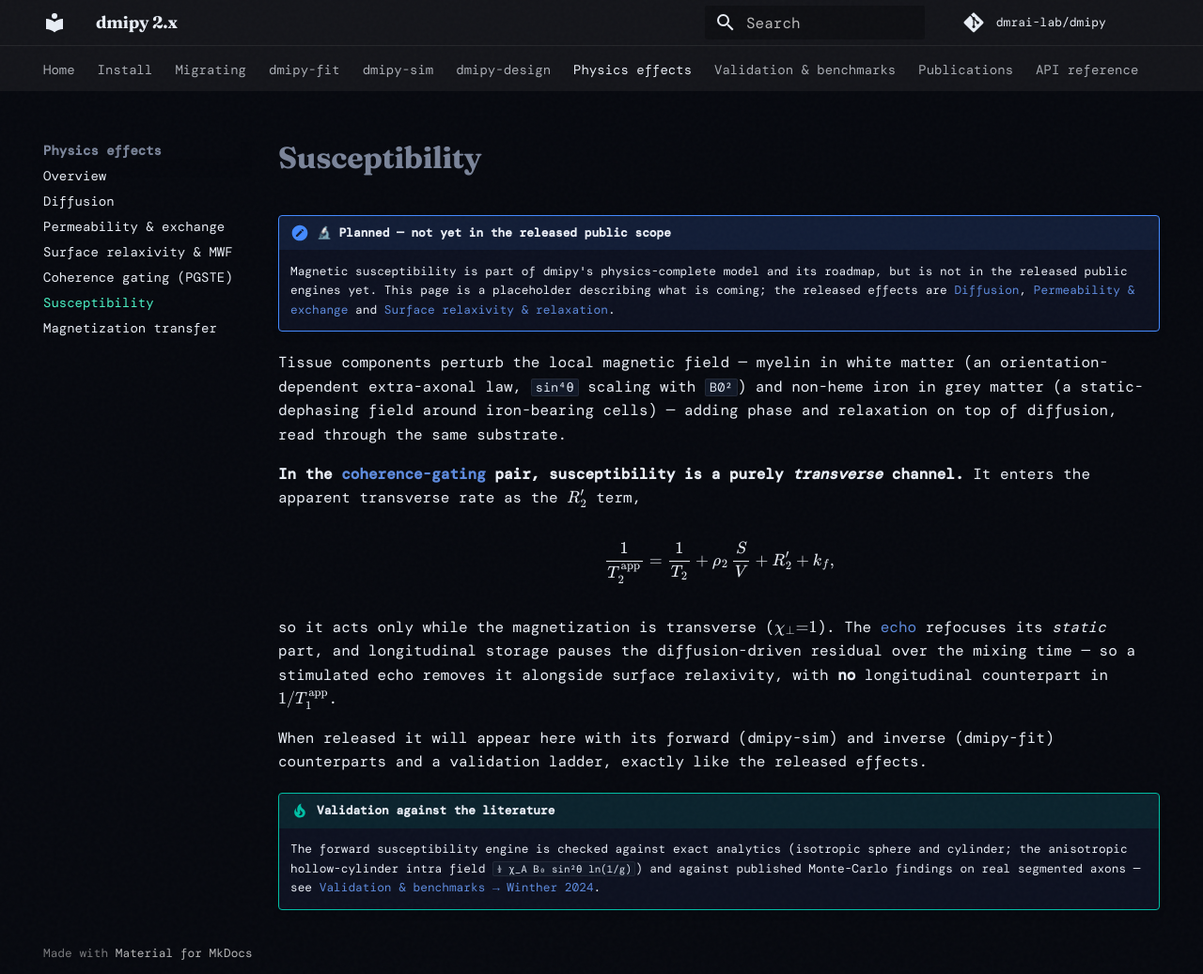
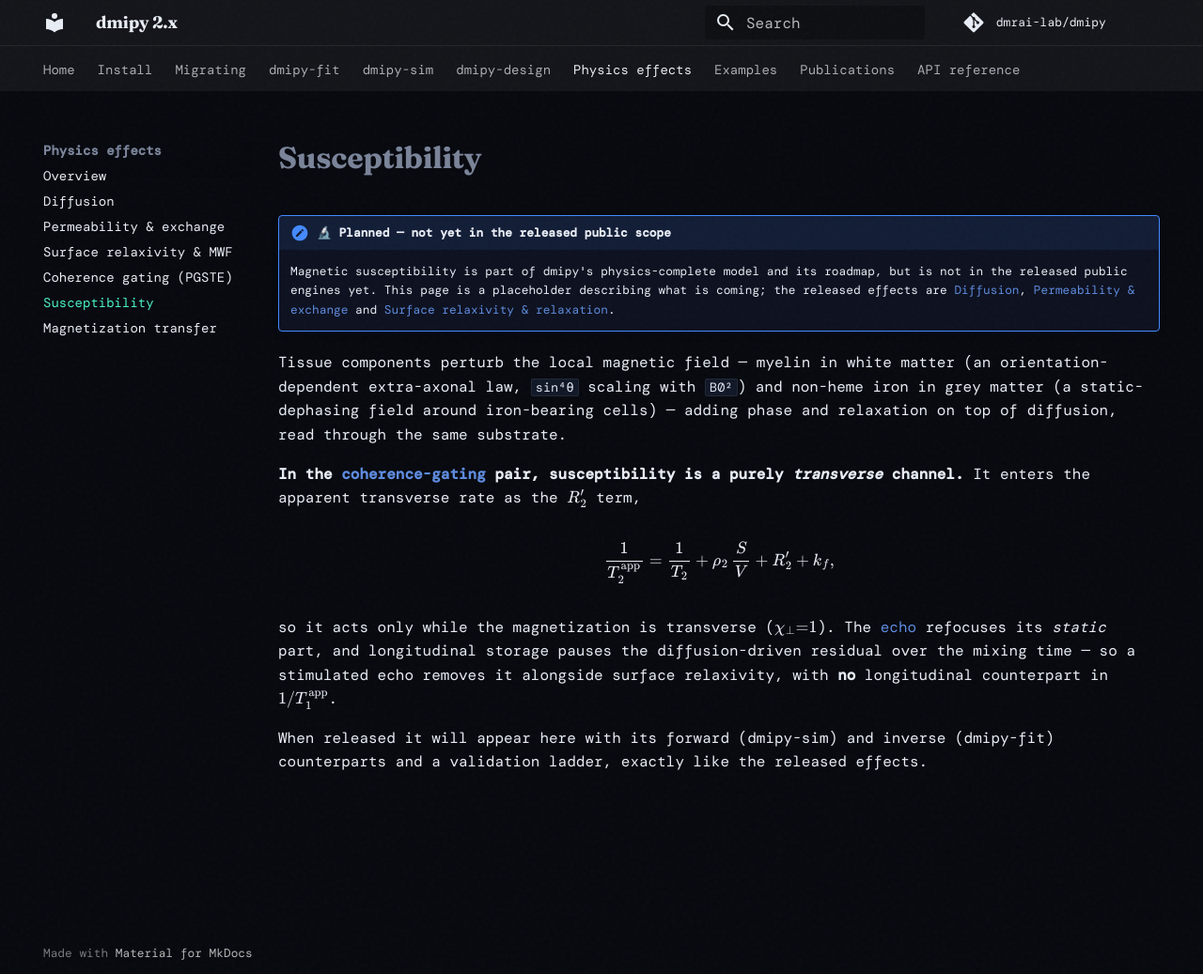
Before and after one commit to dmrai-lab/dmipy, an MkDocs documentation site: the page built from docs/physics/susceptibility.md, in a window 1280 px wide and 1037 px high. Shown: the whole window at 94% size. Built offline with MkDocs 1.6.1 and Material for MkDocs 9.7.7, drawn with Linux system fonts in a browser that asks for light colours; some web fonts are replaced; comment, search, counter and statistics services are not loaded.

Commit message:
Revert susceptibility validation layer (Winther) — back to planned status
Remove the staging-preview 'Validation & benchmarks' section, which was entirely the Winther-2024
susceptibility-anisotropy validation (page + figure + reproduction matrix + nav). Susceptibility is
deliberately not in the released public engines, so it returns to its original 'Planned' placeholder
status — nothing else about the susceptibility physics page changes. Reverts c6fb316..2866a01.

Co-Authored-By: Claude Opus 4.8 (1M context) <noreply@anthropic.com>

```diff
--- a/docs/physics/susceptibility.md
+++ b/docs/physics/susceptibility.md
@@ -25,9 +25,3 @@ relaxivity, with **no** longitudinal counterpart in $1/T_1^{\mathrm{app}}$.
 
 When released it will appear here with its forward (dmipy-sim) and inverse (dmipy-fit)
 counterparts and a validation ladder, exactly like the released effects.
-
-!!! tip "Validation against the literature"
-    The forward susceptibility engine is checked against exact analytics (isotropic sphere and
-    cylinder; the anisotropic hollow-cylinder intra field `½ χ_A B₀ sin²θ ln(1/g)`) and against
-    published Monte-Carlo findings on real segmented axons — see
-    [Validation &amp; benchmarks → Winther 2024](../validation/winther2024.md).
--- a/mkdocs.yml
+++ b/mkdocs.yml
@@ -78,9 +78,7 @@ nav:
       - Coherence gating (PGSTE): physics/coherence_gating.md
       - Susceptibility: physics/susceptibility.md
       - Magnetization transfer: physics/magnetization_transfer.md
-  - Validation &amp; benchmarks:
-      - Overview — reproduction matrix: validation/index.md
-      - Winther 2024 — susceptibility anisotropy (real axons): validation/winther2024.md
+  - Examples:
       - Canonical WM parity (fit ↔ sim): examples/canonical_wm_parity.md
   - Publications: publications.md
   - API reference: api.md
```
Also changed, not shown: docs/validation/index.md (deleted, +0 -23 lines), docs/validation/winther2024.md (deleted, +0 -36 lines), docs/validation/media/winther_ad.png (deleted).
